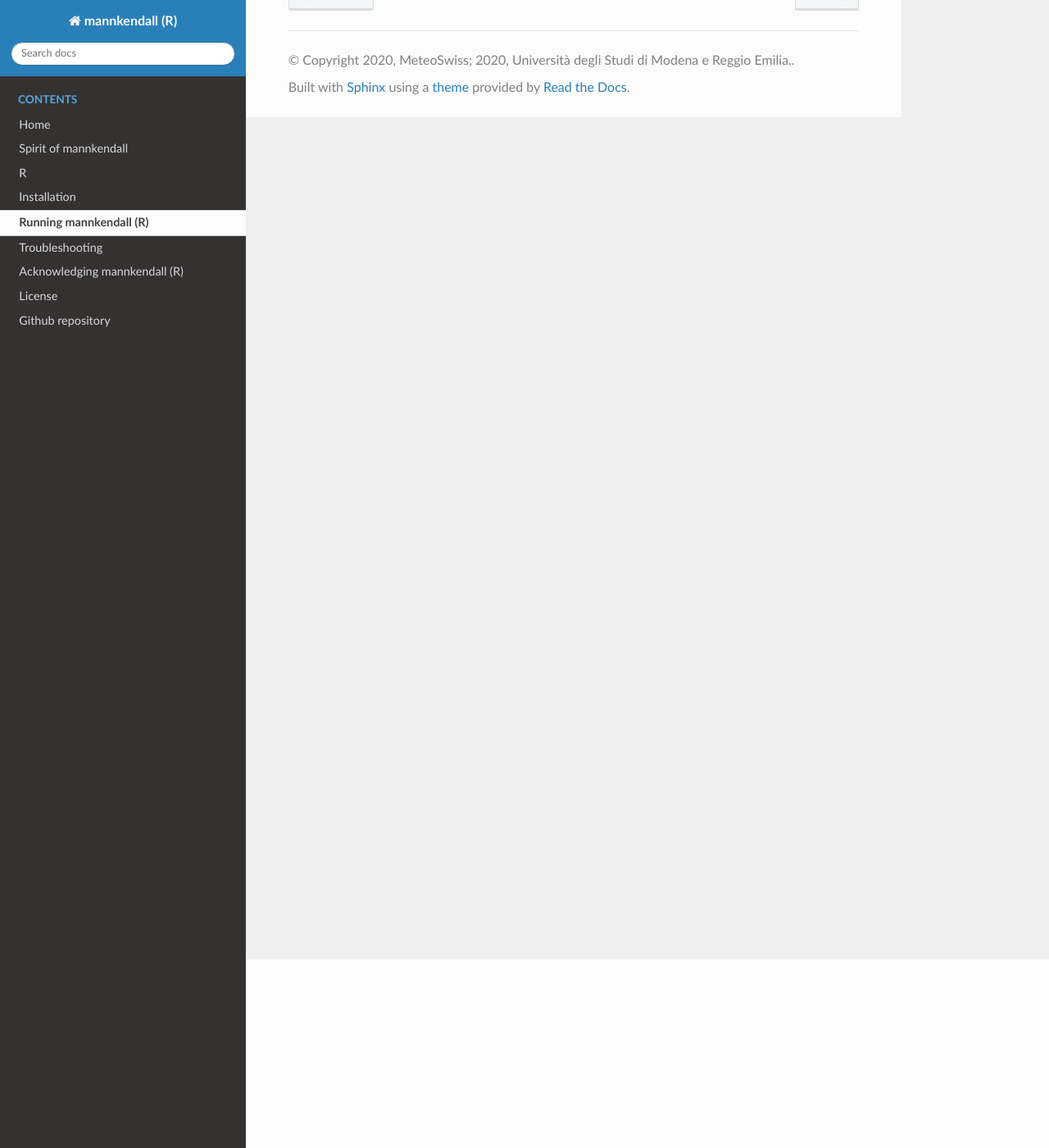
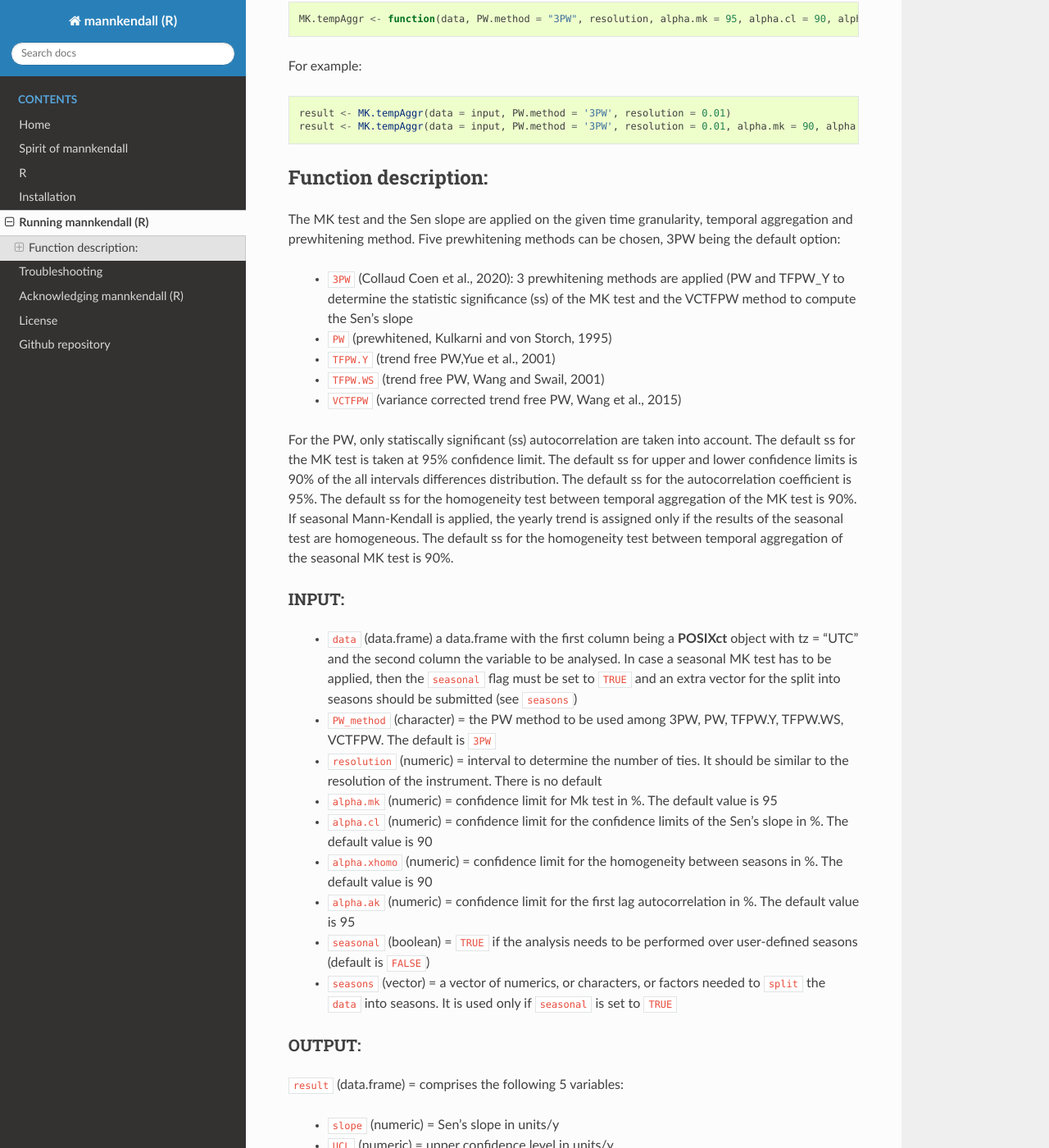
Before and after one commit to mannkendall/R, a Sphinx documentation site: the page built from docs/source/running.rst, in a window 1280 px wide and 1400 px high, scrolled down 230 px. Shown: the whole window at 82% size. Built offline with Sphinx 7.4.7 and the Read the Docs theme 2.0.0, drawn with Linux system fonts in a browser that asks for light colours; the version number could not be read and is left out; some of the changed text lies outside the part shown.

Commit message:
First version of the website manual

```diff
--- a/docs/source/running.rst
+++ b/docs/source/running.rst
@@ -3,4 +3,73 @@
 Running |name|
 ==============
 
-This page is very much a WIP.
+The main function to compute the Mann-Kendall test with the desired prewhitening method, temporal
+segmentation and confidence limit is:
+
+.. code-block:: R
+
+   MK.tempAggr <- function(data, PW.method = "3PW", resolution, alpha.mk = 95, alpha.cl = 90, alpha.xhomo = 90, alpha.ak = 95, seasonal = FALSE, seasons = NULL)
+
+For example:
+
+.. code-block:: R
+
+    result <- MK.tempAggr(data = input, PW.method = '3PW', resolution = 0.01)
+    result <- MK.tempAggr(data = input, PW.method = '3PW', resolution = 0.01, alpha.mk = 90, alpha.ak = 90, alpha.cl = 95, alpha.xhomo = 95)
+
+
+Function description:
+---------------------
+
+The MK test and the Sen slope are applied on the given time granularity, temporal aggregation and
+prewhitening method. Five prewhitening methods can be chosen, 3PW being the default option:
+
+  - ``3PW`` (Collaud Coen et al., 2020): 3 prewhitening methods are applied (PW and TFPW_Y to determine the statistic significance (ss) of the MK test and the VCTFPW method to compute the Sen's slope
+  - ``PW`` (prewhitened, Kulkarni and von Storch, 1995)
+  - ``TFPW.Y`` (trend free PW,Yue et al., 2001)
+  - ``TFPW.WS`` (trend free PW, Wang and Swail, 2001)
+  - ``VCTFPW`` (variance corrected trend free PW, Wang et al., 2015)
+
+For the PW, only statiscally significant (ss) autocorrelation are taken into account. The default ss for the MK test is taken
+at 95% confidence limit. The default ss for upper and lower confidence limits is 90% of the all
+intervals differences distribution. The default ss for the autocorrelation coefficient is 95%. The
+default ss for the homogeneity test between temporal aggregation of the MK test is 90%.
+If seasonal Mann-Kendall is applied, the yearly trend is assigned only if the results of the seasonal test are homogeneous. The default ss for the homogeneity test between temporal aggregation of the seasonal MK test is 90%.
+
+
+INPUT:
+******
+  - ``data`` (data.frame)  a data.frame with the first column being a **POSIXct** object with tz = "UTC" and the second column the variable to be analysed. In case a seasonal MK test has to be applied, then the ``seasonal`` flag must be set to ``TRUE`` and an extra vector for the split into seasons should be submitted (see ``seasons``)
+  - ``PW_method`` (character) =  the PW method to be used among 3PW, PW, TFPW.Y, TFPW.WS, VCTFPW. The default is ``3PW``
+  - ``resolution`` (numeric) = interval to determine the number of ties. It should be similar to the resolution of the instrument. There is no default
+  - ``alpha.mk`` (numeric) = confidence limit for Mk test in %. The default value is 95
+  - ``alpha.cl`` (numeric) = confidence limit for the confidence limits of the Sen's slope in %. The default value is 90
+  - ``alpha.xhomo`` (numeric) = confidence limit for the homogeneity between seasons in %. The default value is 90
+  - ``alpha.ak`` (numeric) = confidence limit for the first lag autocorrelation in %. The default value is 95
+  - ``seasonal`` (boolean) = ``TRUE`` if the analysis needs to be performed over user-defined seasons (default is ``FALSE``)
+  - ``seasons`` (vector) = a vector of numerics, or characters, or factors needed to ``split`` the ``data`` into seasons. It is used only if ``seasonal`` is set to ``TRUE``
+
+
+OUTPUT:
+*******
+
+``result`` (data.frame) = comprises the following 5 variables:
+
+  - ``slope`` (numeric) = Sen's slope in units/y
+  - ``UCL`` (numeric) = upper confidence level in units/y
+  - ``LCL`` (numeric) = lower confidence level in units/y
+  - ``P`` (numeric) =  probability for the statistical significance. If 3PW is applied, P= max(P_PW, P_TFPW_Y)
+  - ``ss`` (numeric) = statistical significance:
+        - ``alpha.mk`` if the test is ss at the alpha confidence level. Default = 95%
+        - ``0`` if the test is not ss at the ``alpha.mk`` confidence level
+        - ``-1`` if the test is a ``TFPW.Y`` fals epositive at ``alpha.mk`` confidence level
+        - ``-2`` if the test is a PW false positive at ``alpha.mk`` confidence level
+
+**Sources:**
+
+  - Collaud Coen et al., Effects of the prewhitening method, the time granularity and the time segmentation on the Mann-Kendall trend detection and the associated Sen's slope,  Atmos. Meas. Tech., https://doi.org/10.5194/amt-13-6945-2020, 2020.
+
+  - Sirois, A.: A brief and biased overview of time-series analysis of how to find that evasive trend, WMO/EMEP Workshop on Advanced Statistical Methods and Their Application to Air Quality Data Sets, Annex E., Global Atmosphere Watch No. 133, TD- No. 956, World Meteorological Organization, Geneva, Switzerland, 1998. annexe E, p. 26
+
+  - Gilbert, R.: Statistical Methods for Environmental Pollution Monitoring, Van Nostrand Reinhold Company, New York, 1987.
+    and the explanations about MULTMK/PARTMK de C. Libiseller
```
